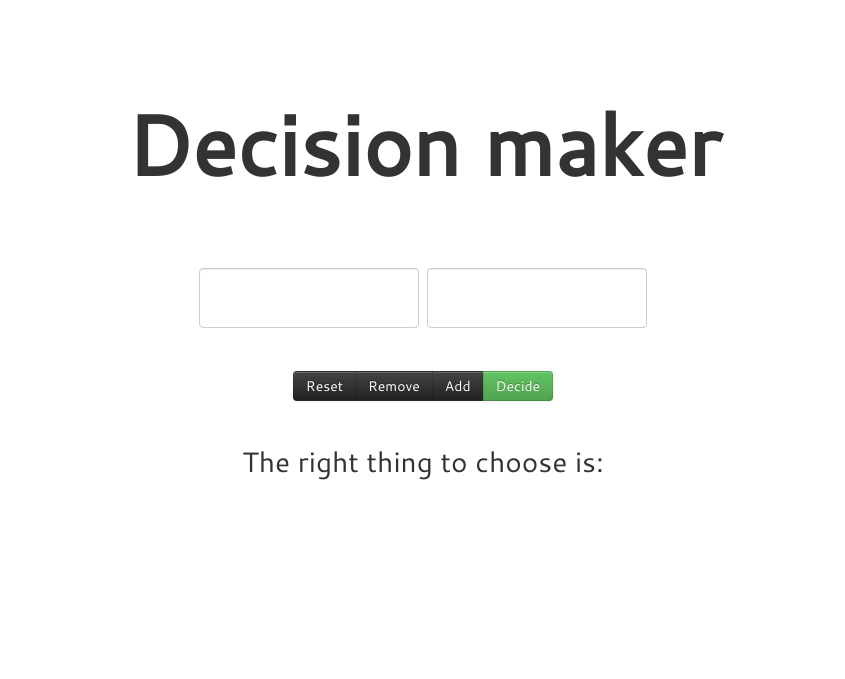
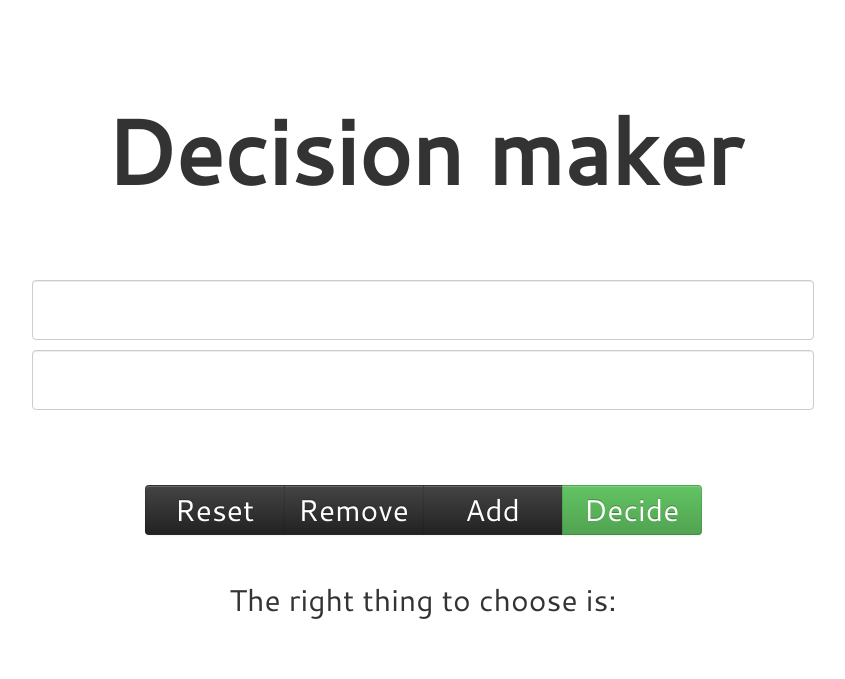
Before and after one commit to babaa/decisionmaker, a PHP site: page / in a window 1280 px wide. Shown: the top 679 px of the page, without its empty margins (217-1062 px from the left). Run offline with PHP 8.4, Linux system fonts and the light colour scheme.

Commit message:
bigger fonts

```diff
--- a/css/style.css
+++ b/css/style.css
@@ -1,7 +1,7 @@
 #wrap {
   position:relative;
   text-align: center;
-  font-size: 2em;
+  font-size: 30px;
   }
 
 #content {
@@ -15,8 +15,12 @@
   font-size: 2em;
 }
 
-#pre-answer {
+.pad {
   padding: 10px;
+}
+
+.margin {
+	margin-top: 40px;
 }
 
 h1 {
@@ -27,17 +31,18 @@
 
 button {
   position: relative;
+  height: 50px;
+  width: 140px;
   font-family: Cantarell, sans-serif;
-  font-size: 2em;
-}
-
-.input-prepend {
-  display: block;
+  font-size: 30px !important;
 }
 
 input[type="text"]{
-  font-size: 2em !important;
-  height: 50px !important;
+  font-size: 35px;
+  height: 50px;
+  width: 60%;
+  font-family:Cantarell;
+  text-align: center;
 }
 
 @font-face {font-family:Cantarell; src:url("../fonts/Cantarell-Regular.ttf");}
```
